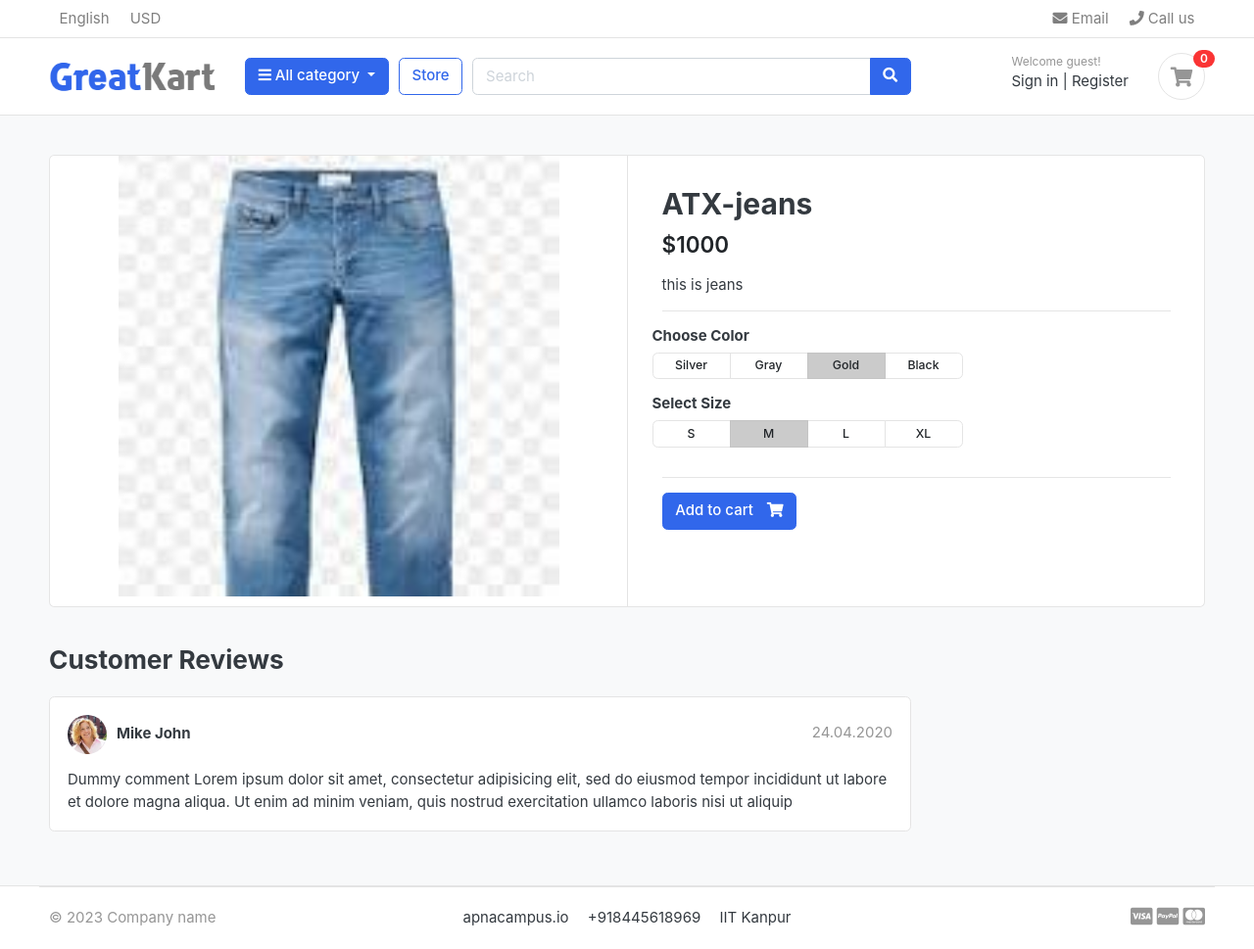
After one commit to akashj-128/apnaCampus, a Django app: page /store/jeans/atx-jeans/ in a window 1280 px wide. The commit adds this page. Shown: the whole page at 98% size. Run offline with Django 3.2, Linux system fonts and the light colour scheme; data comes from the database, SQL or seed files in the repository; some libraries are stand-ins or nearby versions; some web fonts are replaced.

Commit message:
buttonworking

```diff
--- a/store/models.py
+++ b/store/models.py
@@ -1,5 +1,6 @@
 from django.db import models
 from category.models import Category
+from django.urls import reverse
 
 # Create your models here.
 class Product(models.Model):
@@ -14,10 +15,8 @@ class Product(models.Model):
     created_date   = models.DateTimeField(auto_now_add = True)
     modified_date  = models.DateTimeField(auto_now =True)
 
-
-   # class Meta:
-    #    verbose_name = 'category'
-    #    verbose_name_plural = 'categories'
+    def get_url(self):
+        return reverse('product_detail',args =[self.category.slug, self.slug ])
 
     def __str__(self):
         return self.product_name
--- a/store/urls.py
+++ b/store/urls.py
@@ -4,4 +4,5 @@ from .import views
 urlpatterns =[
     path('', views.store, name ='store'),
     path('<slug:category_slug>/', views.store, name ='product_by_category'),
+    path('<slug:category_slug>/<slug:product_slug>/', views.product_detail, name ='product_detail'),
 ]
--- a/store/views.py
+++ b/store/views.py
@@ -21,3 +21,17 @@ def store(request, category_slug = None):
         'product_count':product_count,
     }
     return render(request, 'store/store.html', context)
+
+
+def product_detail(request, category_slug, product_slug):
+    try:
+        single_product = Product.objects.get(category__slug=category_slug, slug=product_slug)
+
+    except Exception as e:
+        raise e
+
+    context = {
+        'single_product':single_product,
+    }
+
+    return render(request, 'store/product_detail.html',context)
--- a/templates/home.html
+++ b/templates/home.html
@@ -19,7 +19,7 @@
 <div class="container">
 
 <header class="section-heading">
-	<a href="./store.html" class="btn btn-outline-primary float-right">See all</a>
+	<a href="{% url 'store' %}" class="btn btn-outline-primary float-right">See all</a>
 	<h3 class="section-title">Popular products</h3>
 </header><!-- sect-heading -->
 
@@ -28,9 +28,9 @@
 	{% for product in products %}
 	<div class="col-md-3">
 		<div class="card card-product-grid">
-			<a href="./product-detail.html" class="img-wrap"> <img src="{{product.images.url}}"> </a>
+			<a href="{{ product.get_url }}" class="img-wrap"> <img src="{{product.images.url}}"> </a>
 			<figcaption class="info-wrap">
-				<a href="./product-detail.html" class="title">{{product.product_name}}</a>
+				<a href="{{ product.get_url }}" class="title">{{product.product_name}}</a>
 				<div class="price mt-1">{{product.price}}</div> <!-- price-wrap.// -->
 			</figcaption>
 		</div>
--- a/templates/includes/navbar.html
+++ b/templates/includes/navbar.html
@@ -28,7 +28,7 @@
         <div class="container">
     <div class="row align-items-center">
         <div class="col-lg-2 col-md-3 col-6">
-            <a href="./" class="brand-wrap">
+            <a href="{% url 'home'%}" class="brand-wrap">
                 <img class="logo" src="{% static './images/logo.png' %}">
             </a> <!-- brand-wrap.// -->
         </div>
@@ -39,6 +39,7 @@
                         <i class="fa fa-bars"></i> All category
                     </button>
                     <div class="dropdown-menu">
+                        <li><a href="{% url 'store' %}">All Products</a></li>
                         {% for category in links %}
                             <a class="dropdown-item" href="{{ category.get_url }}">{{ category.category_name }}</a>
                         {% endfor %}
@@ -46,7 +47,7 @@
                 </div>
             </div>  <!-- category-wrap.// -->
         </div> <!-- col.// -->
-        <a href="./store.html" class="btn btn-outline-primary">Store</a>
+        <a href="{% url 'store' %}" class="btn btn-outline-primary">Store</a>
         <div class="col-lg  col-md-6 col-sm-12 col">
             <form action="#" class="search">
                 <div class="input-group w-100">
--- /dev/null
+++ b/templates/store/product_detail.html
@@ -0,0 +1,112 @@
+{% extends 'base.html' %}
+{%load static %}
+{% block content %}
+<section class="section-content padding-y bg">
+    <div class="container">
+
+    <!-- ============================ COMPONENT 1 ================================= -->
+    <div class="card">
+        <div class="row no-gutters">
+            <aside class="col-md-6">
+    <article class="gallery-wrap">
+        <div class="img-big-wrap">
+           <a href="#"><img src="{{ single_product.images.url }}"></a>
+        </div> <!-- img-big-wrap.// -->
+
+    </article> <!-- gallery-wrap .end// -->
+            </aside>
+            <main class="col-md-6 border-left">
+    <article class="content-body">
+
+    <h2 class="title">{{ single_product.product_name }}</h2>
+
+    <div class="mb-3">
+        <var class="price h4">${{ single_product.price }}</var>
+    </div>
+
+    <p>{{single_product.description}}</p>
+
+    <hr>
+        <div class="row">
+            <div class="item-option-select">
+                <h6>Choose Color</h6>
+                <div class="btn-group btn-group-sm btn-group-toggle" data-toggle="buttons">
+                  <label class="btn btn-light">
+                    <input type="radio" name="radio_color"> Silver
+                  </label>
+                  <label class="btn btn-light">
+                    <input type="radio" name="radio_color" > Gray
+                  </label>
+                  <label class="btn btn-light active">
+                    <input type="radio" name="radio_color checked"> Gold
+                  </label>
+                  <label class="btn btn-light">
+                    <input type="radio" name="radio_color"> Black
+                  </label>
+                </div>
+            </div>
+        </div> <!-- row.// -->
+        <div class="row">
+            <div class="item-option-select">
+                <h6>Select Size</h6>
+                <div class="btn-group btn-group-sm btn-group-toggle" data-toggle="buttons">
+                  <label class="btn btn-light">
+                    <input type="radio" name="radio_color"> S
+                  </label>
+                  <label class="btn btn-light active">
+                    <input type="radio" name="radio_color" checked> M
+                  </label>
+                  <label class="btn btn-light">
+                    <input type="radio" name="radio_color"> L
+                  </label>
+                  <label class="btn btn-light">
+                    <input type="radio" name="radio_color"> XL
+                  </label>
+                </div>
+            </div>
+        </div> <!-- row.// -->
+        <hr>
+        <a href="./product-detail.html" class="btn  btn-primary"> <span class="text">Add to cart</span> <i class="fas fa-shopping-cart"></i>  </a>
+    </article> <!-- product-info-aside .// -->
+            </main> <!-- col.// -->
+        </div> <!-- row.// -->
+    </div> <!-- card.// -->
+    <!-- ============================ COMPONENT 1 END .// ================================= -->
+
+    <br>
+
+    <div class="row">
+                <div class="col-md-9">
+
+        <header class="section-heading">
+            <h3>Customer Reviews </h3>
+
+        </header>
+
+        <article class="box mb-3">
+            <div class="icontext w-100">
+                <img src="{% static './images/avatars/avatar1.jpg' %}" class="img-xs icon rounded-circle">
+                <div class="text">
+                    <span class="date text-muted float-md-right">24.04.2020 </span>
+                    <h6 class="mb-1">Mike John </h6>
+
+                </div>
+            </div> <!-- icontext.// -->
+            <div class="mt-3">
+                <p>
+                    Dummy comment Lorem ipsum dolor sit amet, consectetur adipisicing elit, sed do eiusmod
+                    tempor incididunt ut labore et dolore magna aliqua. Ut enim ad minim veniam,
+                    quis nostrud exercitation ullamco laboris nisi ut aliquip
+                </p>
+            </div>
+        </article>
+
+
+
+        </div> <!-- col.// -->
+    </div> <!-- row.// -->
+
+
+    </div> <!-- container .//  -->
+    </section>
+{% endblock %}
```
Also changed, not shown: templates/store/store.html (+7 -9 lines).
